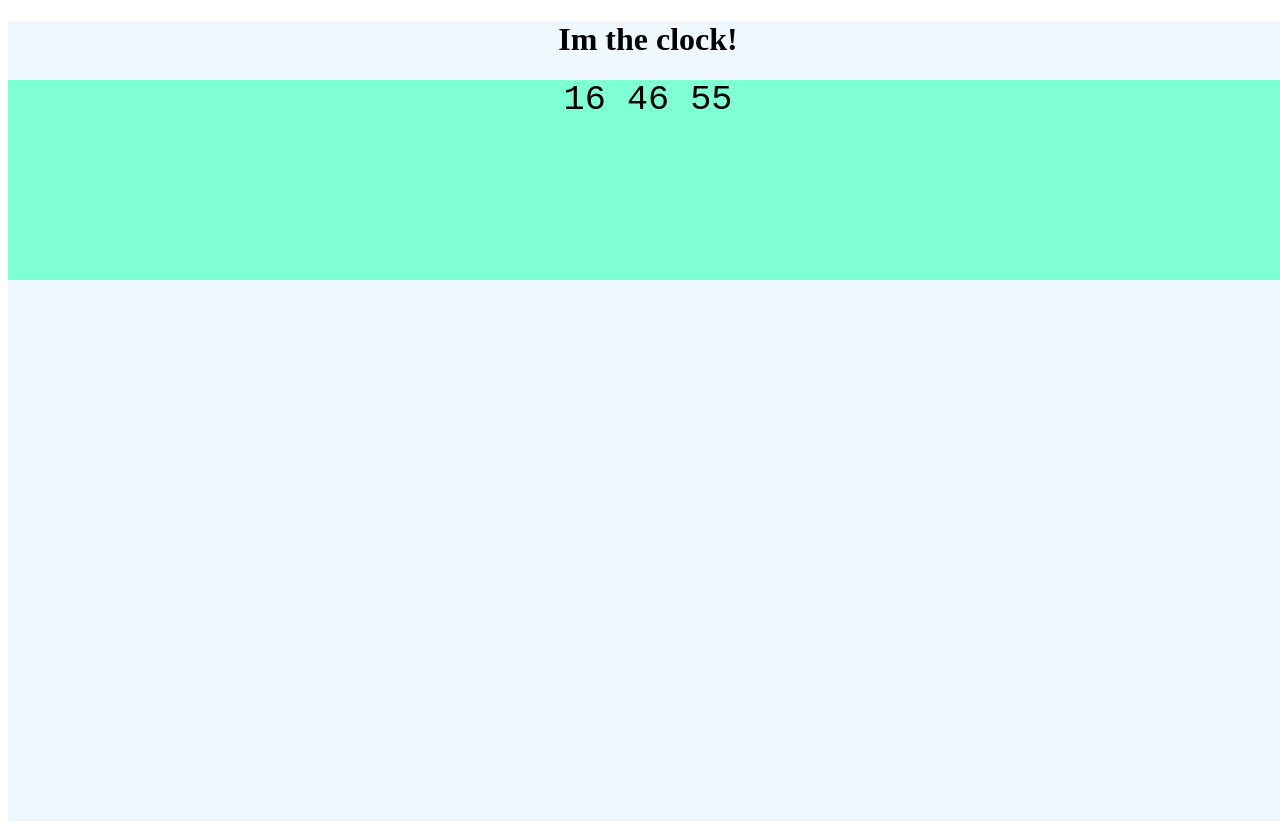
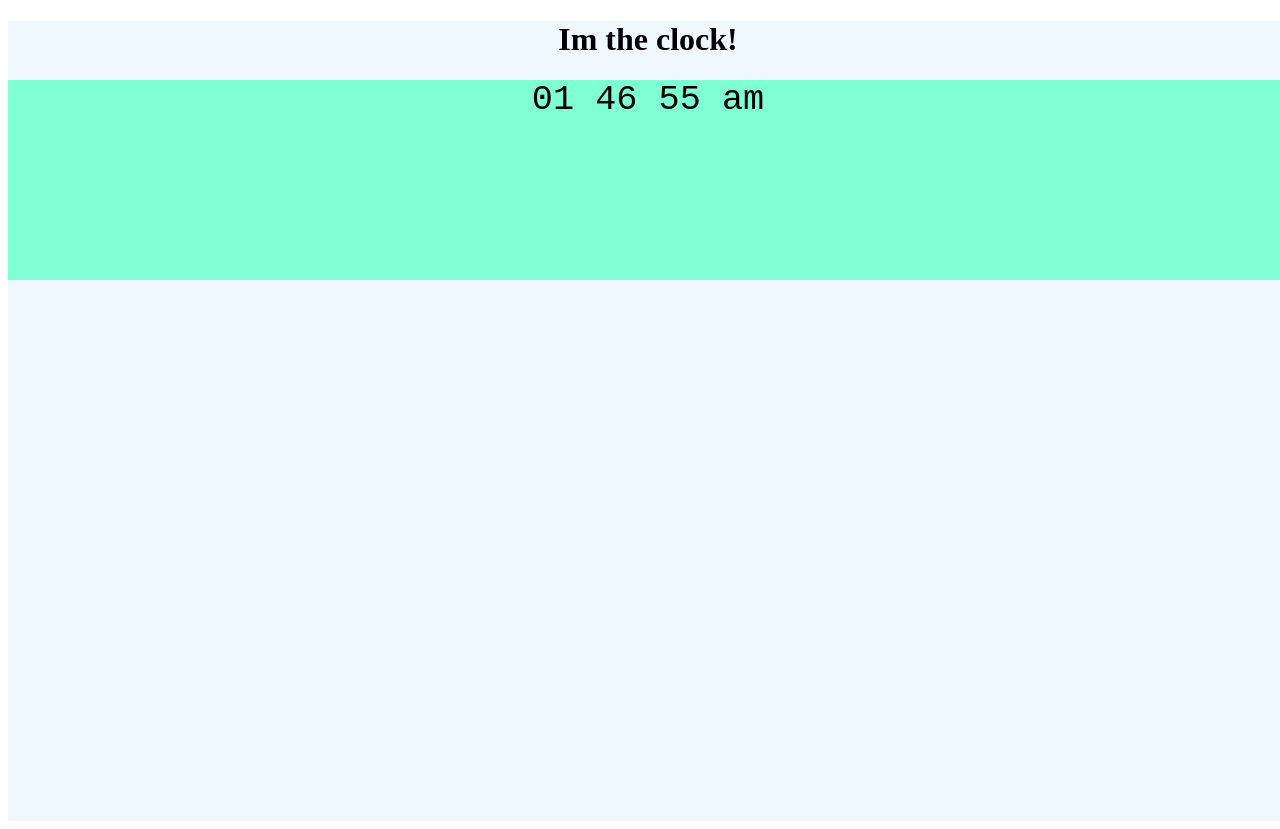
Before and after one commit to frontendops/digital-clock-js, a plain HTML site: page index.html in a window 1280 px wide. Drawn offline with Linux system fonts and the light colour scheme.

Commit message:
functions to format time

```diff
--- a/app.css
+++ b/app.css
@@ -10,4 +10,10 @@
     height: 200px;
     font-family: 'Courier New', Courier, monospace;
     font-size: 2.2em;
+
 }
+
+.clock {
+    max-width: 400px;
+    margin: 0 auto;
+}
--- a/app.js
+++ b/app.js
@@ -1,17 +1,29 @@
+//first lesson!!
+
+//show students the basics of dom manipulation, event handlers,
+//and query selectors
+
+
+//step 1- declare your elements
 const time = document.querySelector(".time");
 const hours = document.querySelector(".hour");
 const mins = document.querySelector(".minute");
 const sec = document.querySelector(".second");
+const noon = document.querySelector(".noon");
 
-let currentHour = 0;
+//set variables
+//let allows us to change these values in the future
+let currentHour = 1;
 let currentMins = 0;
 let currentSeconds = 0;
 
 
+
+//get our current time with js built in functions
 function getTime() {
     let date = new Date
 
-    currentHour = date.getHours();
+    //currentHour = date.getHours();
     currentMins = date.getMinutes();
     currentSeconds = date.getSeconds();
 
@@ -19,10 +31,37 @@ function getTime() {
     mins.innerHTML = currentMins;
     sec.innerHTML = currentSeconds;
 
-}
-
-formatTime = () => {
+    formatTime();
+    formatNumbers();
 
 }
 
+//instead of military time show am or pm
+formatTime = () => {
+    //am or pm
+    if (currentHour >= 12) {
+        currentHour = currentHour - 12;
+        noon.innerHTML = 'pm';
+    } else if (currentHour <= 11) {
+        currentHour = currentHour;
+        noon.innerHTML = 'am';
+    }
+}
+
+//check if numbers are single digit ot add a zero in front of them
+formatNumbers = () => {
+    if (currentHour < 10) {
+        hours.innerHTML = `0${currentHour}`;
+    }
+
+    if (currentSeconds < 10) {
+        sec.innerHTML = `0${currentSeconds}`;
+    }
+
+    if (currentMins < 10) {
+        mins.innerHTML = `0${currentSeconds}`;
+
+    }
+}
+
 setInterval(getTime, 1000);
--- a/index.html
+++ b/index.html
@@ -14,9 +14,12 @@
         <div class="main-clock">
             <h1>Im the clock!</h1>
             <div class="time-container">
-                <span class="hour">10</span>
-                <span class="minute">45</span>
-                <span class="second">46</span>
+                <div class="clock">
+                    <span class="hour"></span>
+                    <span class="minute"></span>
+                    <span class="second"></span>
+                    <span class="noon"></span>
+                </div>
             </div>
         </div>
 
```
